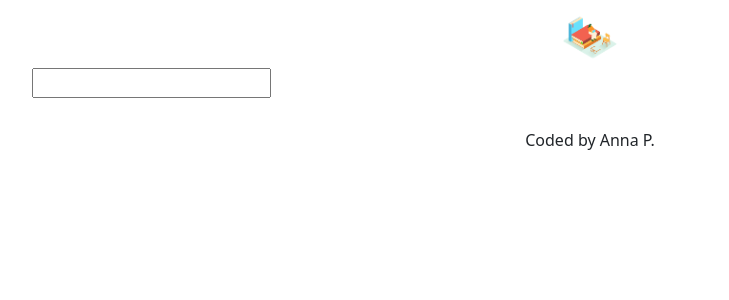
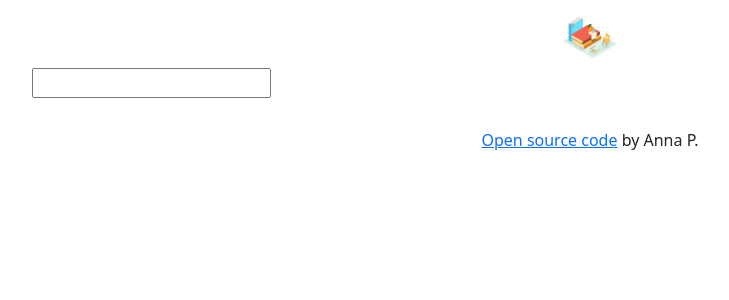
Before and after one commit to polllyann/dictionary-project, a React (Create React App) app: page / in a window 1280 px wide. Shown: the top 300 px of the page, without its empty margins (50-779 px from the left). Built offline with nearby package versions, Linux system fonts and the light colour scheme.

Commit message:
added link to github

```diff
--- a/src/App.js
+++ b/src/App.js
@@ -12,7 +12,7 @@ function App() {
       <Dictionary />
     </main>
     <footer className="app-footer">
-      Coded by Anna P.
+      <a href="https://github.com/polllyann/dictionary-project" target="_blank" rel="noreferrer">Open source code</a> by Anna P.
     </footer>
     </div>
     </div>
--- a/src/Dictionary.js
+++ b/src/Dictionary.js
@@ -8,8 +8,7 @@ export default function Dictionary() {
     let [results, setResults] = useState(null);
 
     function handleResponse(response) {
-// console.log(response.data[0].meanings[0].definitions[0].definition);
-setResults(response.data[0])
+        setResults(response.data[0])
 }
 
     function search(event) {
```
